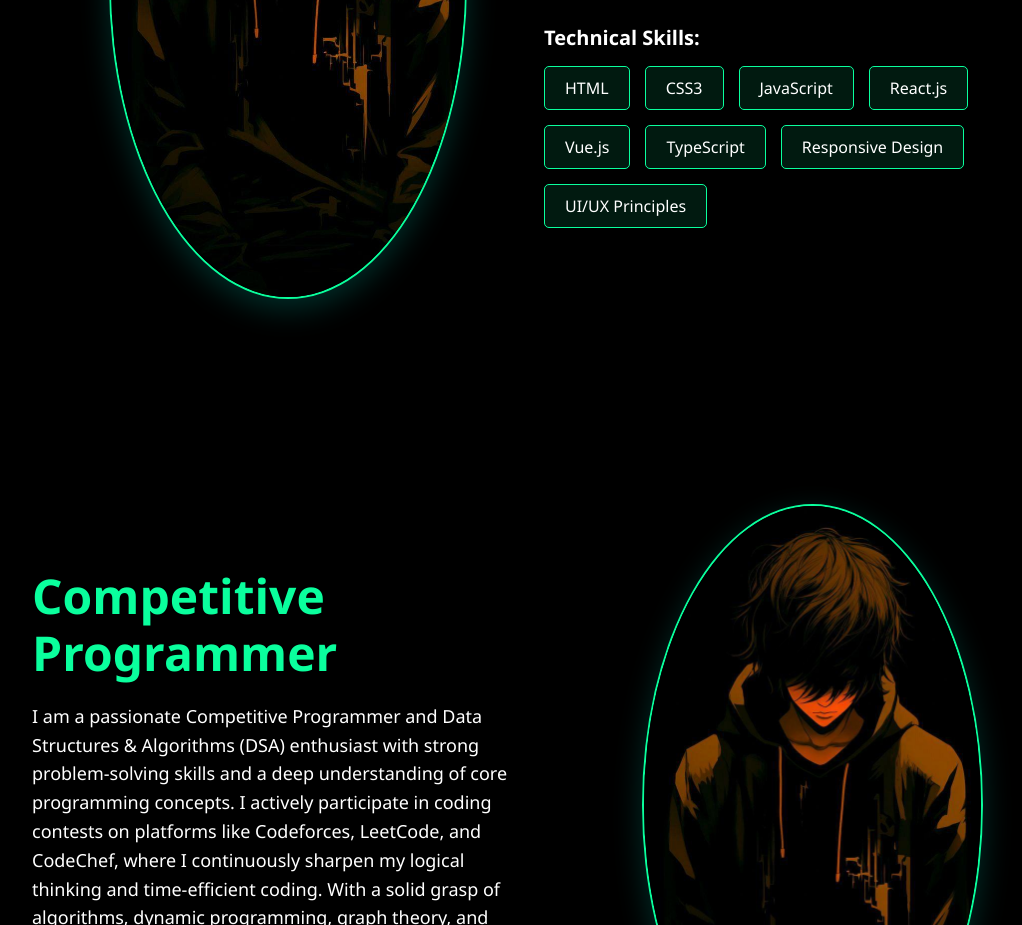
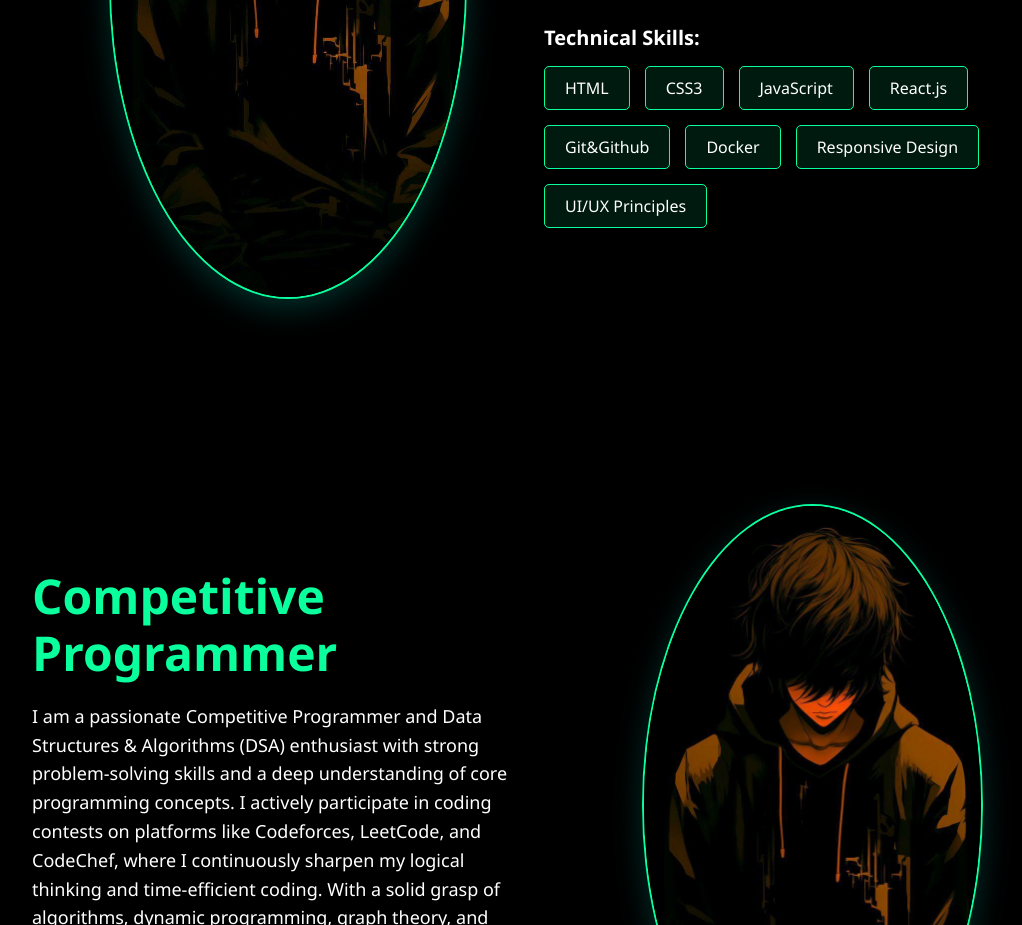
Before and after one commit to RahulSingh666/-PORFOLIO, a plain HTML site: page index.html in a window 1280 px wide. Shown: the part 1340-2265 px from the top of the page, without its empty margins (96-1118 px from the left). Drawn offline with Linux system fonts and the light colour scheme.

Commit message:
Update index.html

```diff
--- a/index.html
+++ b/index.html
@@ -79,8 +79,8 @@
                             <div class="skill-item">CSS3</div>
                             <div class="skill-item">JavaScript</div>
                             <div class="skill-item">React.js</div>
-                            <div class="skill-item">Vue.js</div>
-                            <div class="skill-item">TypeScript</div>
+                            <div class="skill-item">Git&Github</div>
+                            <div class="skill-item">Docker</div>
                             <div class="skill-item">Responsive Design</div>
                             <div class="skill-item">UI/UX Principles</div>
                         </div>
```
